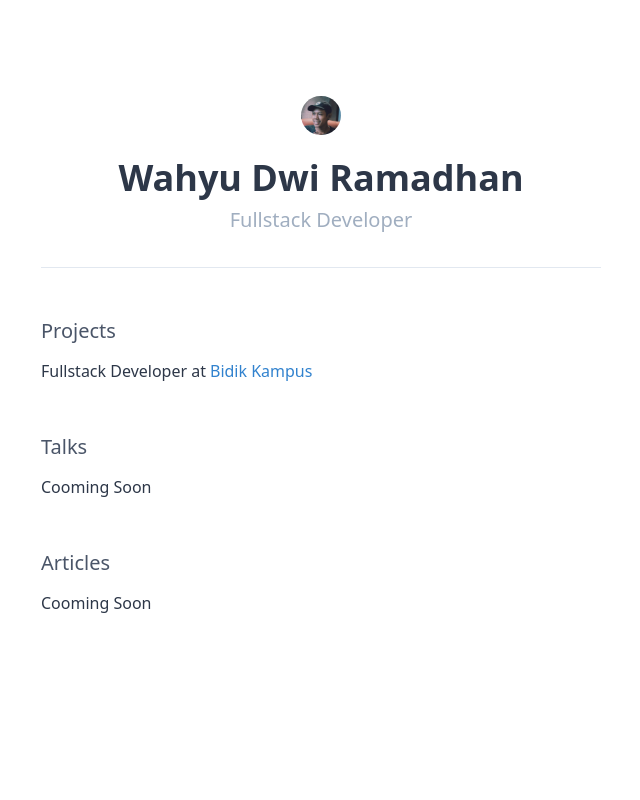
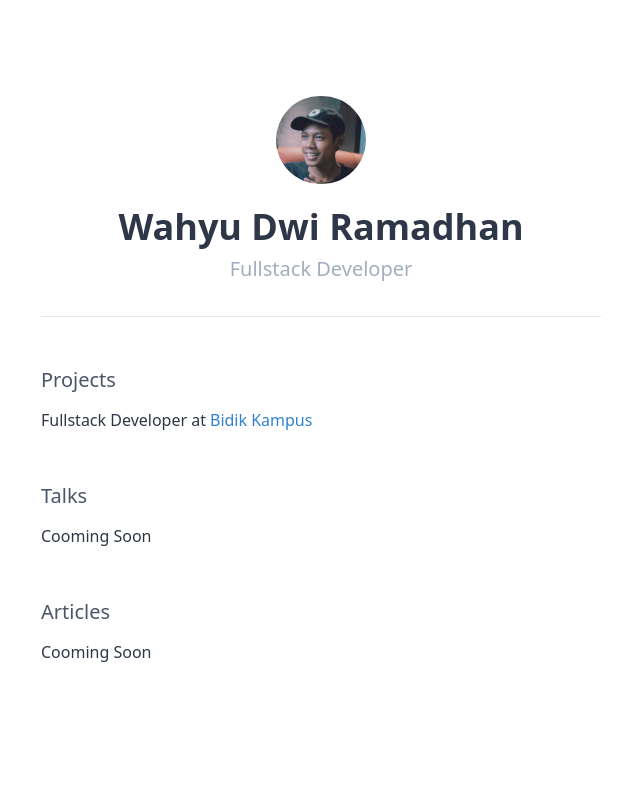
Before and after one commit to wdwiramadhan/wdwiramadhan, a Next.js app: page / in a window 1280 px wide. Shown: the top 800 px of the page, without its empty margins (319-959 px from the left). Built offline with nearby package versions, Linux system fonts and the light colour scheme.

Commit message:
Update size profile picture

```diff
--- a/tailwind.config.js
+++ b/tailwind.config.js
@@ -6,7 +6,7 @@
   theme: {
     extend: {
       maxWidth: {
-        'avatar': '40px',
+        'avatar': '90px',
       }
     },
   },
```
